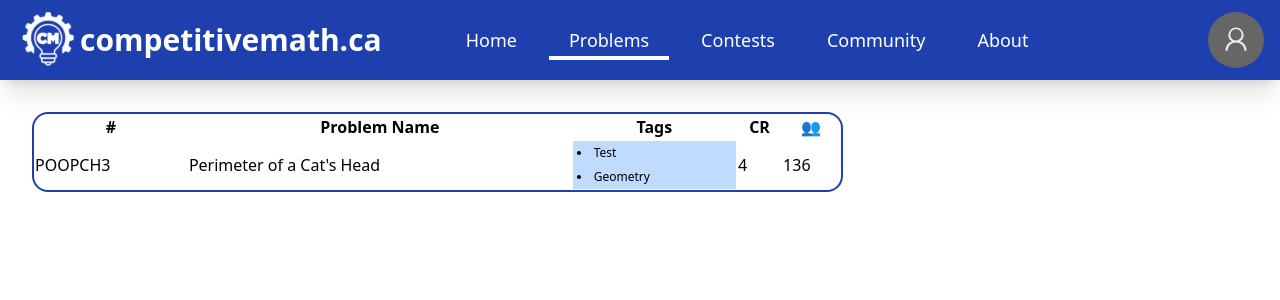
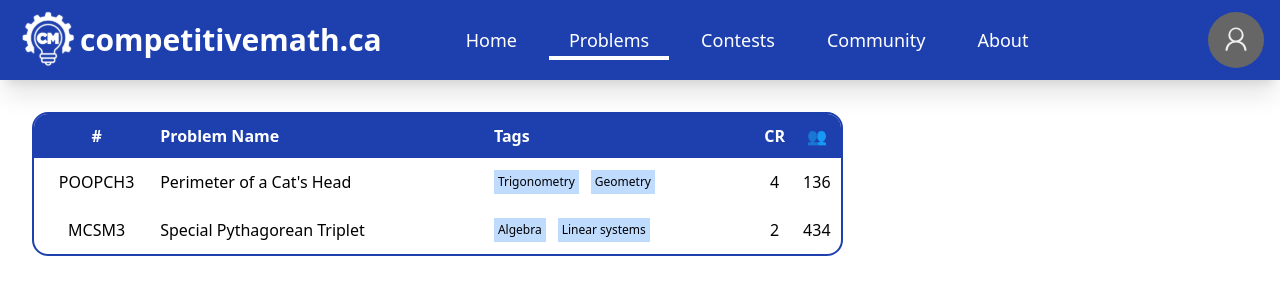
Before and after one commit to competitivemathca/competitivemath.ca, a React (Vite) app in the folder competitivemath.ca/: page /problems in a window 1280 px wide. Shown: the top 300 px of the page. Built offline with nearby package versions, Linux system fonts and the light colour scheme; a web font is replaced by a local one.

Commit message:
Problems Table Update
- Adjusted table formatting

```diff
--- a/competitivemath.ca/src/Components/ContentPanel.jsx
+++ b/competitivemath.ca/src/Components/ContentPanel.jsx
@@ -8,7 +8,7 @@ export default function ContentPanel({ title, children, colour, ...props }) {
                 colour
             }
         >
-            <div className="bg-blue-800 w-full px-6 py-2 overflow-x-hidden">
+            <div className="bg-blue-800 w-full px-6 py-2">
                 <h1 className="text-white text-lg">{title}</h1>
             </div>
             <div className="overflow-x-auto" {...props}>
--- a/competitivemath.ca/src/Components/ProblemComponent.jsx
+++ b/competitivemath.ca/src/Components/ProblemComponent.jsx
@@ -9,11 +9,13 @@ export default function ProblemComponent({
 }) {
     return (
         <tr>
-            <td>{problemID}</td>
+            <td className="text-center py-3">{problemID}</td>
             <td>{problemName}</td>
-            <td>{tags}</td>
-            <td>{competitiveRating}</td>
-            <td>{completedSubmissions}</td>
+            <td>
+                <ul className="flex flex-row content-start gap-3">{tags}</ul>
+            </td>
+            <td className="text-center">{competitiveRating}</td>
+            <td className="text-center">{completedSubmissions}</td>
         </tr>
     );
 }
--- a/competitivemath.ca/src/Components/Tag.jsx
+++ b/competitivemath.ca/src/Components/Tag.jsx
@@ -1,8 +1,6 @@
 import PropTypes from "prop-types";
 
 export default function Tag({ children }) {
-    console.log(children);
-
     return <li className="bg-blue-200 p-1 text-xs">{children}</li>;
 }
 
--- a/competitivemath.ca/src/pages/Problems.jsx
+++ b/competitivemath.ca/src/pages/Problems.jsx
@@ -3,49 +3,77 @@ import ProblemComponent from "../Components/ProblemComponent";
 import Tag from "../Components/Tag";
 
 export default function Problems() {
-    const testTags = [
-        <Tag key="tag-1">Test</Tag>,
+    const testTags1 = [
+        <Tag key="tag-1">Trigonometry</Tag>,
         <Tag key="tag-2">Geometry</Tag>,
     ];
 
-    const exampleProblem = {
+    const testTags2 = [
+        <Tag key="tag-1">Algebra</Tag>,
+        <Tag key="tag-2">Linear systems</Tag>,
+    ];
+
+    const exampleProblem1 = {
         problemID: "POOPCH3",
         problemName: "Perimeter of a Cat's Head",
-        tags: testTags,
+        tags: testTags1,
         competitiveRating: 4,
         completedSubmissons: 136,
     };
 
+    const exampleProblem2 = {
+        problemID: "MCSM3",
+        problemName: "Special Pythagorean Triplet",
+        tags: testTags2,
+        competitiveRating: 2,
+        completedSubmissons: 434,
+    };
+
     return (
-        <div className="xl:w-8/12 border-[2px] border-solid border-blue-800 rounded-2xl">
+        <div className="xl:w-8/12 border-[2px] border-solid border-blue-800 rounded-2xl overflow-hidden">
             <TablePanel>
+                <colgroup>
+                    <col className="w-15% col-span-1"/>
+                    <col className="w-40% col-span-1"/>
+                    <col className="w-25% col-span-1"/>
+                    <col className="w-10% col-span-1"/>
+                    <col className="w-10% col-span-1"/>
+                </colgroup>
+
                 {/*Table heading in a separate component for style reuse*/}
-                <thead>
+                <thead className="bg-blue-800 w-full px-6 py-2 text-white h-11 hover:cursor-default">
                     <tr>
-                        <th title="Problem ID" className="hover:cursor-default">
+                        <th title="Problem ID">
                             #
                         </th>
-                        <th title="Problem Name" className="hover:cursor-default">
+                        <th title="Problem Name" className="text-left">
                             Problem Name
                         </th>
-                        <th title="Tags" className="hover:cursor-default">
+                        <th title="Tags" className="text-left">
                             Tags
                         </th>
-                        <th title="Competitive Rating" className="hover:cursor-default">
+                        <th title="Competitive Rating">
                             CR
                         </th>
-                        <th title="Completed Submissions" className="hover:cursor-default">
+                        <th title="Completed Submissions">
                             👥
                         </th>
                     </tr>
                 </thead>
                 <tbody>
                     <ProblemComponent
-                        problemID={exampleProblem.problemID}
-                        problemName={exampleProblem.problemName}
-                        tags={exampleProblem.tags}
-                        competitiveRating={exampleProblem.competitiveRating}
-                        completedSubmissions={exampleProblem.completedSubmissons}
+                        problemID={exampleProblem1.problemID}
+                        problemName={exampleProblem1.problemName}
+                        tags={exampleProblem1.tags}
+                        competitiveRating={exampleProblem1.competitiveRating}
+                        completedSubmissions={exampleProblem1.completedSubmissons}
+                    />
+                    <ProblemComponent
+                        problemID={exampleProblem2.problemID}
+                        problemName={exampleProblem2.problemName}
+                        tags={exampleProblem2.tags}
+                        competitiveRating={exampleProblem2.competitiveRating}
+                        completedSubmissions={exampleProblem2.completedSubmissons}
                     />
                 </tbody>
             </TablePanel>
```
